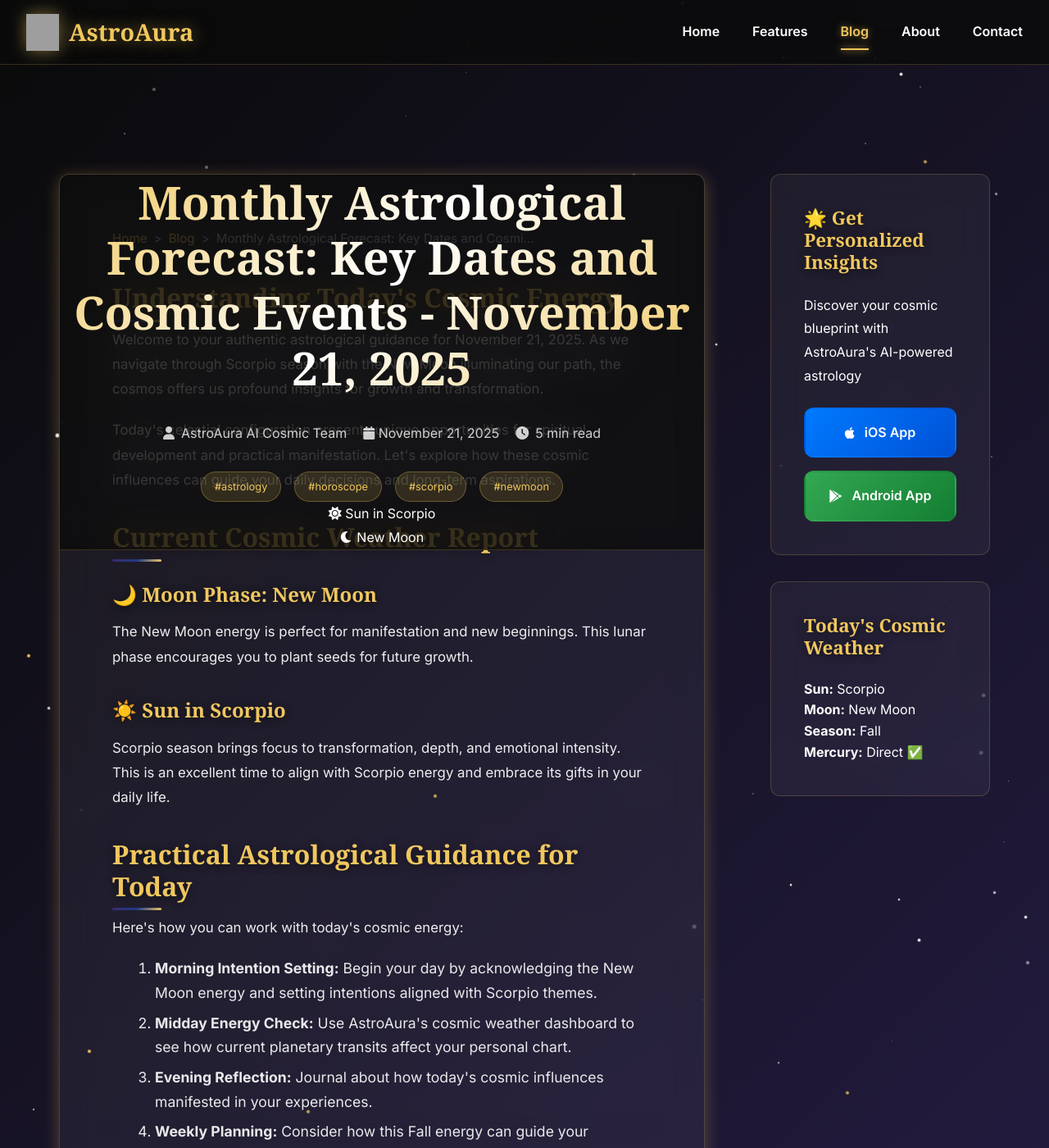
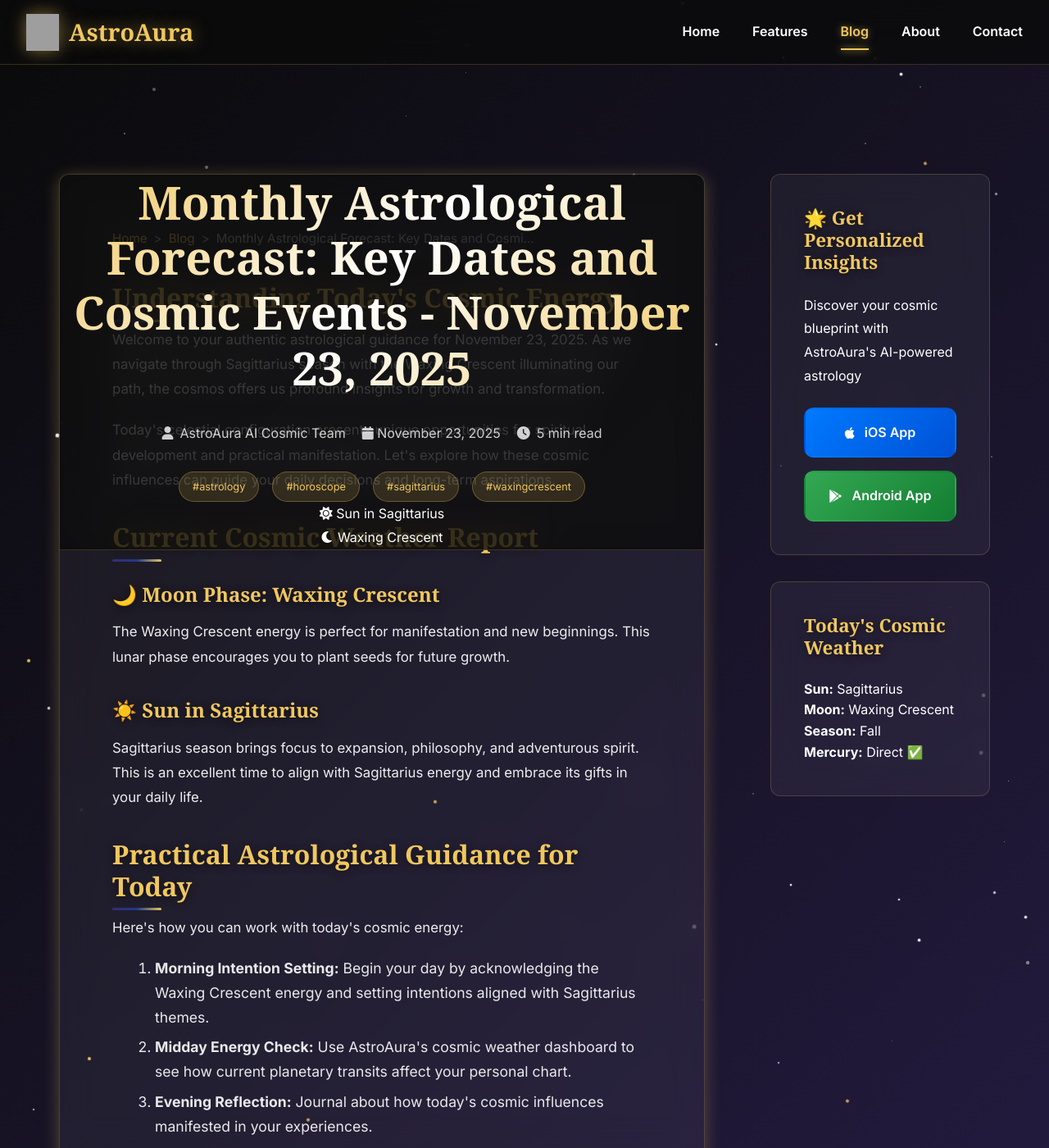
Before and after one commit to royanis/astroaura-website, a Jekyll site: the page blog/posts/monthly-astrological-forecast-key-dates-and-cosmic.html, which Jekyll copies as it is, in a window 1280 px wide and 1400 px high. Shown: the whole window at 82% size. Built offline with Jekyll 4.4.1, drawn with Linux system fonts in a browser that asks for light colours; some web fonts are replaced; comment, search, counter and statistics services are not loaded; grey boxes are pictures that could not be loaded.

Commit message:
🌟 Automated blog post: 2025-11-23 02:07 UTC
Generated authentic astrology content
Updated RSS feeds and sitemap
Published via GitHub Actions

🤖 Automated by AstroAura Blog System

```diff
--- a/blog/posts/monthly-astrological-forecast-key-dates-and-cosmic.html
+++ b/blog/posts/monthly-astrological-forecast-key-dates-and-cosmic.html
@@ -3,11 +3,11 @@
 <head>
     <meta charset="UTF-8">
     <meta name="viewport" content="width=device-width, initial-scale=1.0">
-    <meta name="description" content="Authentic astrological guidance for November 21, 2025. Explore today's New Moon energy in Scorpio season with personalized insights from AstroAura's AI-powered astrology platform.">
-    <title>Monthly Astrological Forecast: Key Dates and Cosmic Events - November 21, 2025 | AstroAura Cosmic Insights</title>
+    <meta name="description" content="Authentic astrological guidance for November 23, 2025. Explore today's Waxing Crescent energy in Sagittarius season with personalized insights from AstroAura's AI-powered astrology platform.">
+    <title>Monthly Astrological Forecast: Key Dates and Cosmic Events - November 23, 2025 | AstroAura Cosmic Insights</title>
 
     <!-- SEO Meta Tags -->
-    <meta name="keywords" content="astrology, horoscope, scorpio, new-moon, AI astrology, multilingual horoscope">
+    <meta name="keywords" content="astrology, horoscope, sagittarius, waxing-crescent, AI astrology, multilingual horoscope">
     <meta name="author" content="AstroAura AI Cosmic Team">
     <meta name="robots" content="index, follow, max-image-preview:large, max-snippet:-1">
     <meta name="revisit-after" content="7 days">
@@ -16,24 +16,24 @@
     <link rel="canonical" href="https://astroaura.me/blog/posts/monthly-astrological-forecast-key-dates-and-cosmic.html">
 
     <!-- Open Graph Tags -->
-    <meta property="og:title" content="Monthly Astrological Forecast: Key Dates and Cosmic Events - November 21, 2025 | AstroAura">
-    <meta property="og:description" content="Authentic astrological guidance for November 21, 2025. Explore today's New Moon energy in Scorpio season with personalized insights from AstroAura's AI-powered astrology platform.">
+    <meta property="og:title" content="Monthly Astrological Forecast: Key Dates and Cosmic Events - November 23, 2025 | AstroAura">
+    <meta property="og:description" content="Authentic astrological guidance for November 23, 2025. Explore today's Waxing Crescent energy in Sagittarius season with personalized insights from AstroAura's AI-powered astrology platform.">
     <meta property="og:url" content="https://astroaura.me/blog/posts/monthly-astrological-forecast-key-dates-and-cosmic.html">
     <meta property="og:type" content="article">
     <meta property="og:site_name" content="AstroAura">
 
     <!-- Twitter Card -->
     <meta name="twitter:card" content="summary_large_image">
-    <meta name="twitter:title" content="Monthly Astrological Forecast: Key Dates and Cosmic Events - November 21, 2025">
-    <meta name="twitter:description" content="Authentic astrological guidance for November 21, 2025. Explore today's New Moon energy in Scorpio season with personalized insights from AstroAura's AI-powered astrology platform.">
+    <meta name="twitter:title" content="Monthly Astrological Forecast: Key Dates and Cosmic Events - November 23, 2025">
+    <meta name="twitter:description" content="Authentic astrological guidance for November 23, 2025. Explore today's Waxing Crescent energy in Sagittarius season with personalized insights from AstroAura's AI-powered astrology platform.">
 
     <!-- Schema.org Markup -->
     <script type="application/ld+json">
     {
         "@context": "https://schema.org",
         "@type": "BlogPosting",
-        "headline": "Monthly Astrological Forecast: Key Dates and Cosmic Events - November 21, 2025",
-        "description": "Authentic astrological guidance for November 21, 2025. Explore today's New Moon energy in Scorpio season with personalized insights from AstroAura's AI-powered astrology platform.",
+        "headline": "Monthly Astrological Forecast: Key Dates and Cosmic Events - November 23, 2025",
+        "description": "Authentic astrological guidance for November 23, 2025. Explore today's Waxing Crescent energy in Sagittarius season with personalized insights from AstroAura's AI-powered astrology platform.",
         "author": {
             "@type": "Organization",
             "name": "AstroAura AI Cosmic Team"
@@ -46,14 +46,14 @@
                 "url": "https://astroaura.me/assets/icons/app_icon.png"
             }
         },
-        "datePublished": "2025-11-21T01:52:53.522515",
-        "dateModified": "2025-11-21T01:52:53.522515",
+        "datePublished": "2025-11-23T02:07:33.220604",
+        "dateModified": "2025-11-23T02:07:33.220604",
         "url": "https://astroaura.me/blog/posts/monthly-astrological-forecast-key-dates-and-cosmic.html",
         "mainEntityOfPage": {
             "@type": "WebPage",
             "@id": "https://astroaura.me/blog/posts/monthly-astrological-forecast-key-dates-and-cosmic.html"
         },
-        "keywords": "astrology, horoscope, scorpio, new-moon"
+        "keywords": "astrology, horoscope, sagittarius, waxing-crescent"
     }
     </script>
 
@@ -99,31 +99,31 @@
 
             <!-- Post Header -->
             <header class="post-header">
-                <h1 class="post-title">Monthly Astrological Forecast: Key Dates and Cosmic Events - November 21, 2025</h1>
+                <h1 class="post-title">Monthly Astrological Forecast: Key Dates and Cosmic Events - November 23, 2025</h1>
                 <div class="post-meta">
                     <span class="post-author">
                         <i class="fas fa-user"></i> AstroAura AI Cosmic Team
                     </span>
-                    <time class="post-date" datetime="2025-11-21T01:52:53.522515">
-                        <i class="fas fa-calendar"></i> November 21, 2025
+                    <time class="post-date" datetime="2025-11-23T02:07:33.220604">
+                        <i class="fas fa-calendar"></i> November 23, 2025
                     </time>
                     <span class="post-reading-time">
                         <i class="fas fa-clock"></i> 5 min read
                     </span>
                 </div>
                 <div class="post-tags">
-                    <span class="tag">#astrology</span> <span class="tag">#horoscope</span> <span class="tag">#scorpio</span> <span class="tag">#newmoon</span>
+                    <span class="tag">#astrology</span> <span class="tag">#horoscope</span> <span class="tag">#sagittarius</span> <span class="tag">#waxingcrescent</span>
                 </div>
 
                 <!-- Current Cosmic Data Display -->
                 <div class="cosmic-data-bar">
                     <div class="cosmic-item">
                         <i class="fas fa-sun"></i>
-                        <span>Sun in Scorpio</span>
+                        <span>Sun in Sagittarius</span>
                     </div>
                     <div class="cosmic-item">
                         <i class="fas fa-moon"></i>
-                        <span>New Moon</span>
+                        <span>Waxing Crescent</span>
                     </div>
 
                 </div>
@@ -134,7 +134,7 @@
                 <div class="blog-content authentic-astrology">
             <section class="cosmic-introduction">
                 <h2>Understanding Today's Cosmic Energy</h2>
-                <p>Welcome to your authentic astrological guidance for November 21, 2025. As we navigate through Scorpio season with the New Moon illuminating our path, the cosmos offers us profound insights for growth and transformation.</p>
+                <p>Welcome to your authentic astrological guidance for November 23, 2025. As we navigate through Sagittarius season with the Waxing Crescent illuminating our path, the cosmos offers us profound insights for growth and transformation.</p>
 
                 <p>Today's celestial configuration presents unique opportunities for spiritual development and practical manifestation. Let's explore how these cosmic influences can guide your daily decisions and long-term aspirations.</p>
             </section>
@@ -143,13 +143,13 @@
                 <h2>Current Cosmic Weather Report</h2>
                 <div class="cosmic-highlights">
                     <div class="cosmic-factor">
-                        <h3>🌙 Moon Phase: New Moon</h3>
-                        <p>The New Moon energy is perfect for manifestation and new beginnings. This lunar phase encourages you to plant seeds for future growth.</p>
+                        <h3>🌙 Moon Phase: Waxing Crescent</h3>
+                        <p>The Waxing Crescent energy is perfect for manifestation and new beginnings. This lunar phase encourages you to plant seeds for future growth.</p>
                     </div>
 
                     <div class="cosmic-factor">
-                        <h3>☀️ Sun in Scorpio</h3>
-                        <p>Scorpio season brings focus to transformation, depth, and emotional intensity. This is an excellent time to align with Scorpio energy and embrace its gifts in your daily life.</p>
+                        <h3>☀️ Sun in Sagittarius</h3>
+                        <p>Sagittarius season brings focus to expansion, philosophy, and adventurous spirit. This is an excellent time to align with Sagittarius energy and embrace its gifts in your daily life.</p>
                     </div>
 
 
@@ -161,7 +161,7 @@
                 <p>Here's how you can work with today's cosmic energy:</p>
 
                 <ol class="cosmic-action-steps">
-                    <li><strong>Morning Intention Setting:</strong> Begin your day by acknowledging the New Moon energy and setting intentions aligned with Scorpio themes.</li>
+                    <li><strong>Morning Intention Setting:</strong> Begin your day by acknowledging the Waxing Crescent energy and setting intentions aligned with Sagittarius themes.</li>
                     <li><strong>Midday Energy Check:</strong> Use AstroAura's cosmic weather dashboard to see how current planetary transits affect your personal chart.</li>
                     <li><strong>Evening Reflection:</strong> Journal about how today's cosmic influences manifested in your experiences.</li>
                     <li><strong>Weekly Planning:</strong> Consider how this Fall energy can guide your upcoming goals and decisions.</li>
@@ -222,7 +222,7 @@
             <section class="post-actions">
                 <div class="share-buttons">
                     <h3>Share This Cosmic Insight</h3>
-                    <a href="https://twitter.com/intent/tweet?text=Monthly Astrological Forecast: Key Dates and Cosmic Events - November 21, 2025&url=https://astroaura.me/blog/posts/monthly-astrological-forecast-key-dates-and-cosmic.html" target="_blank" class="share-btn twitter">
+                    <a href="https://twitter.com/intent/tweet?text=Monthly Astrological Forecast: Key Dates and Cosmic Events - November 23, 2025&url=https://astroaura.me/blog/posts/monthly-astrological-forecast-key-dates-and-cosmic.html" target="_blank" class="share-btn twitter">
                         <i class="fab fa-twitter"></i> Tweet
                     </a>
                     <a href="https://www.facebook.com/sharer/sharer.php?u=https://astroaura.me/blog/posts/monthly-astrological-forecast-key-dates-and-cosmic.html" target="_blank" class="share-btn facebook">
@@ -250,10 +250,10 @@
             <div class="widget cosmic-weather">
                 <h3>Today's Cosmic Weather</h3>
                 <div class="weather-item">
-                    <strong>Sun:</strong> Scorpio
+                    <strong>Sun:</strong> Sagittarius
                 </div>
                 <div class="weather-item">
-                    <strong>Moon:</strong> New Moon
+                    <strong>Moon:</strong> Waxing Crescent
                 </div>
                 <div class="weather-item">
                     <strong>Season:</strong> Fall
```
Also changed, not shown: blog/atom.xml (+1 -1 lines), blog/feed.json (+134 -134 lines), blog/feed.xml (+1 -1 lines), blog/posts_index.json (+115 -99 lines), sitemap.xml (+77 -67 lines).
